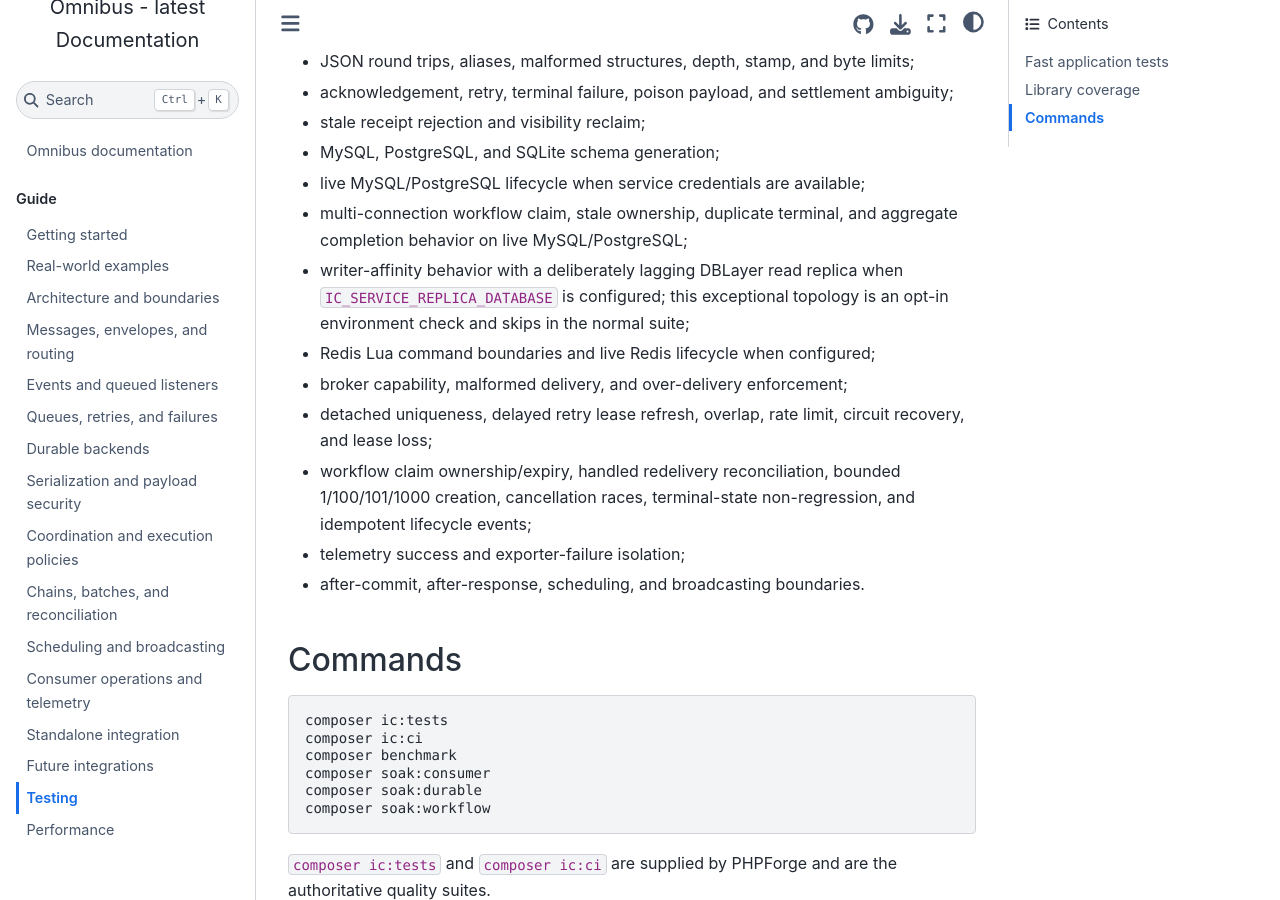
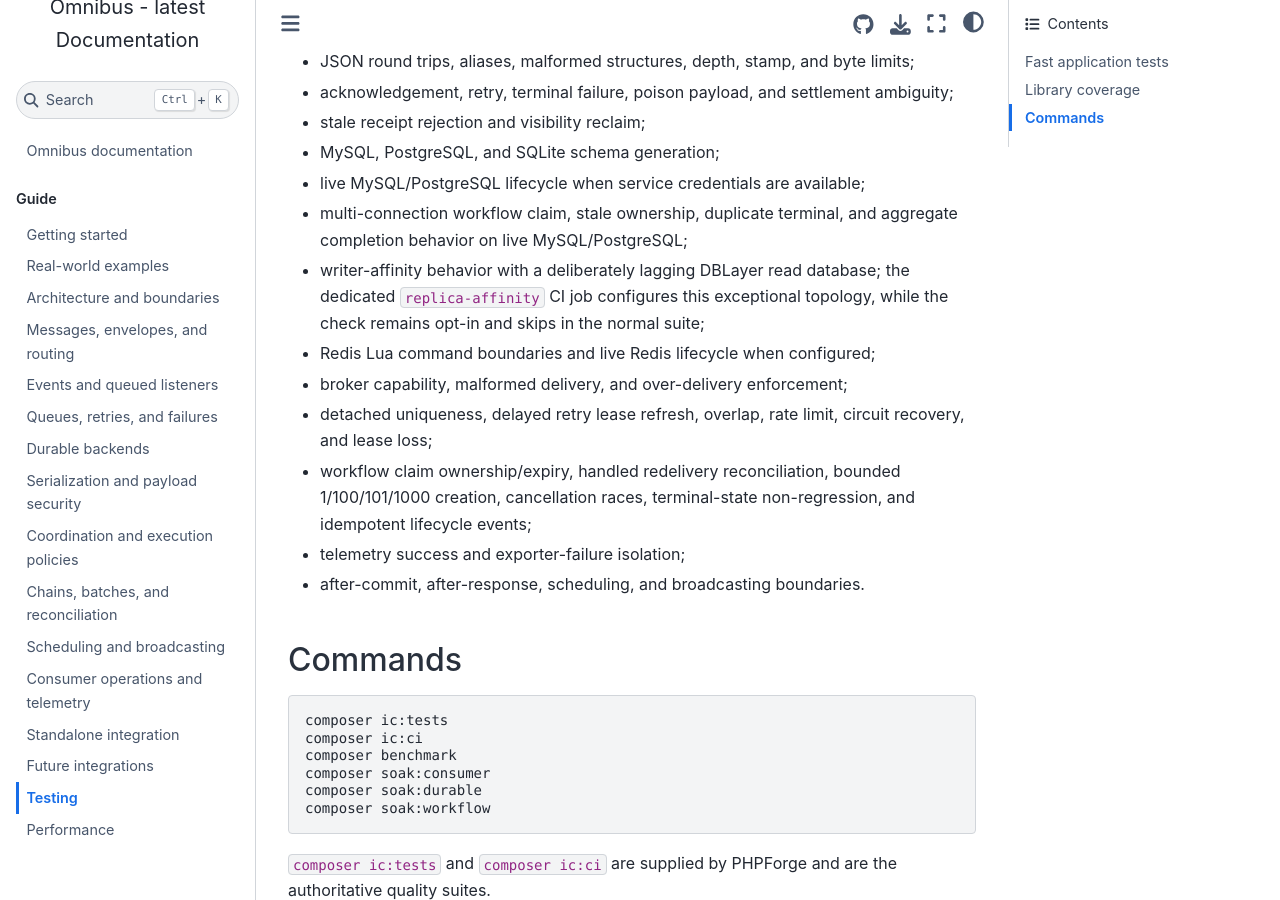
Before and after one commit to infocyph/Omnibus, a Sphinx documentation site: the page built from docs/testing.rst, in a window 1280 px wide and 900 px high, scrolled down 632 px. Built offline with Sphinx 7.4.7 and the Sphinx Book theme 1.1.4, drawn with Linux system fonts in a browser that asks for light colours.

Commit message:
:construction_worker: ci(workflow): add replica affinity validation job
- Add dedicated replica-affinity CI job to workflow :construction_worker:
- Configure test environment for writer-affine mutation checks :test_tube:
- Update testing and integration documentation :memo:

```diff
--- a/docs/future-integrations.rst
+++ b/docs/future-integrations.rst
@@ -65,7 +65,9 @@
 Lagging read replicas are an exceptional deployment topology rather than a
 requirement for ordinary Omnibus use. The current writer-affinity regression is
 therefore opt-in and runs only when ``IC_SERVICE_REPLICA_DATABASE`` identifies
-a deliberately stale database.
+a deliberately stale database. The dedicated ``replica-affinity`` CI job runs
+this deterministic check against empty MySQL, MariaDB, and PostgreSQL databases;
+it does not represent physical replication or failover coverage.
 
 A future infrastructure suite should add real replicated environments for:
 
--- a/docs/testing.rst
+++ b/docs/testing.rst
@@ -31,9 +31,9 @@
 * live MySQL/PostgreSQL lifecycle when service credentials are available;
 * multi-connection workflow claim, stale ownership, duplicate terminal, and
   aggregate completion behavior on live MySQL/PostgreSQL;
-* writer-affinity behavior with a deliberately lagging DBLayer read replica
-  when ``IC_SERVICE_REPLICA_DATABASE`` is configured; this exceptional topology
-  is an opt-in environment check and skips in the normal suite;
+* writer-affinity behavior with a deliberately lagging DBLayer read database;
+  the dedicated ``replica-affinity`` CI job configures this exceptional topology,
+  while the check remains opt-in and skips in the normal suite;
 * Redis Lua command boundaries and live Redis lifecycle when configured;
 * broker capability, malformed delivery, and over-delivery enforcement;
 * detached uniqueness, delayed retry lease refresh, overlap, rate limit,
```
Also changed, not shown: 1 other file.
